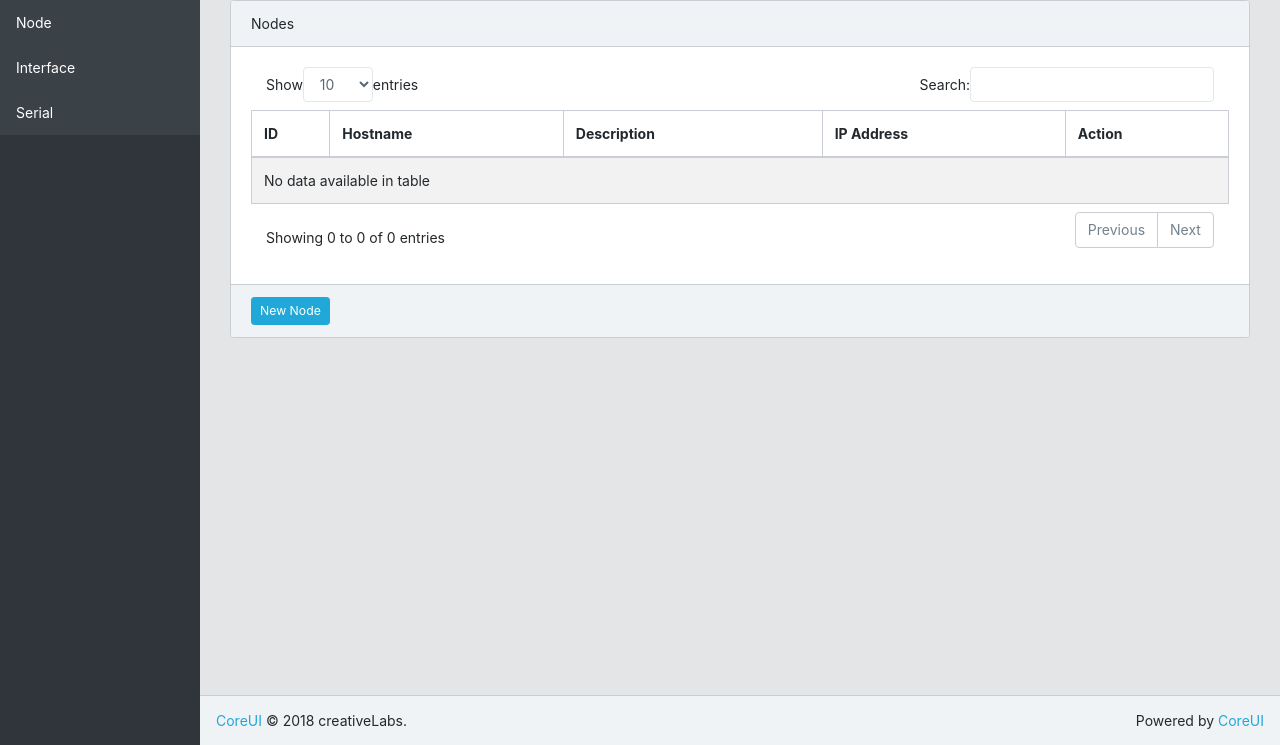
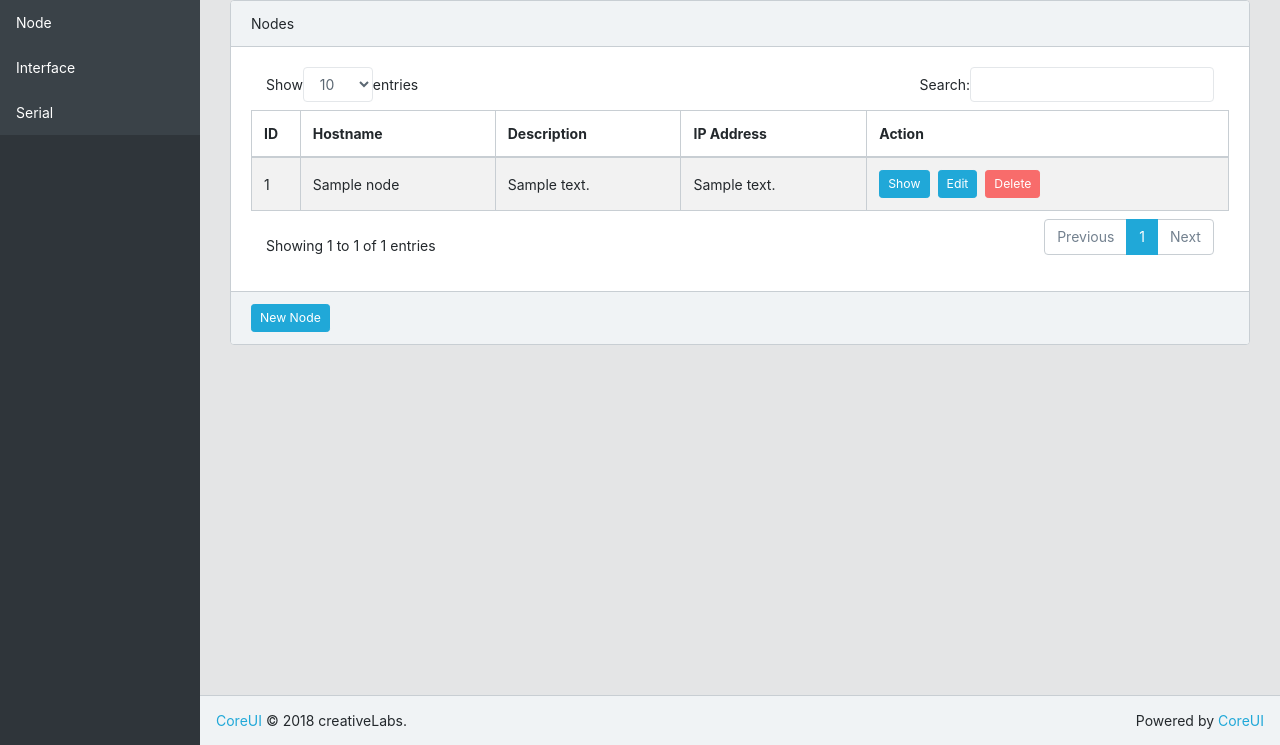
Before and after one commit to yone2ks/neteye, a Flask app: page /node in a window 1280 px wide. Shown: the part 55-800 px from the top of the page. Run offline with Flask 2, Linux system fonts and the light colour scheme; tables that the repository leaves empty hold one stand-in row (values such as "Sample post"); some libraries are stand-ins or nearby versions.

Commit message:
fixed index

```diff
--- a/neteye/node/templates/node/index.html
+++ b/neteye/node/templates/node/index.html
@@ -33,7 +33,7 @@
             </tr>
         </thead>
         <tbody>
-            {% for node in nodes.items %}
+            {% for node in nodes %}
             <tr>
                 <td>{{ node.id }}</td>
                 <td>{{ node.hostname }}</td>
```
